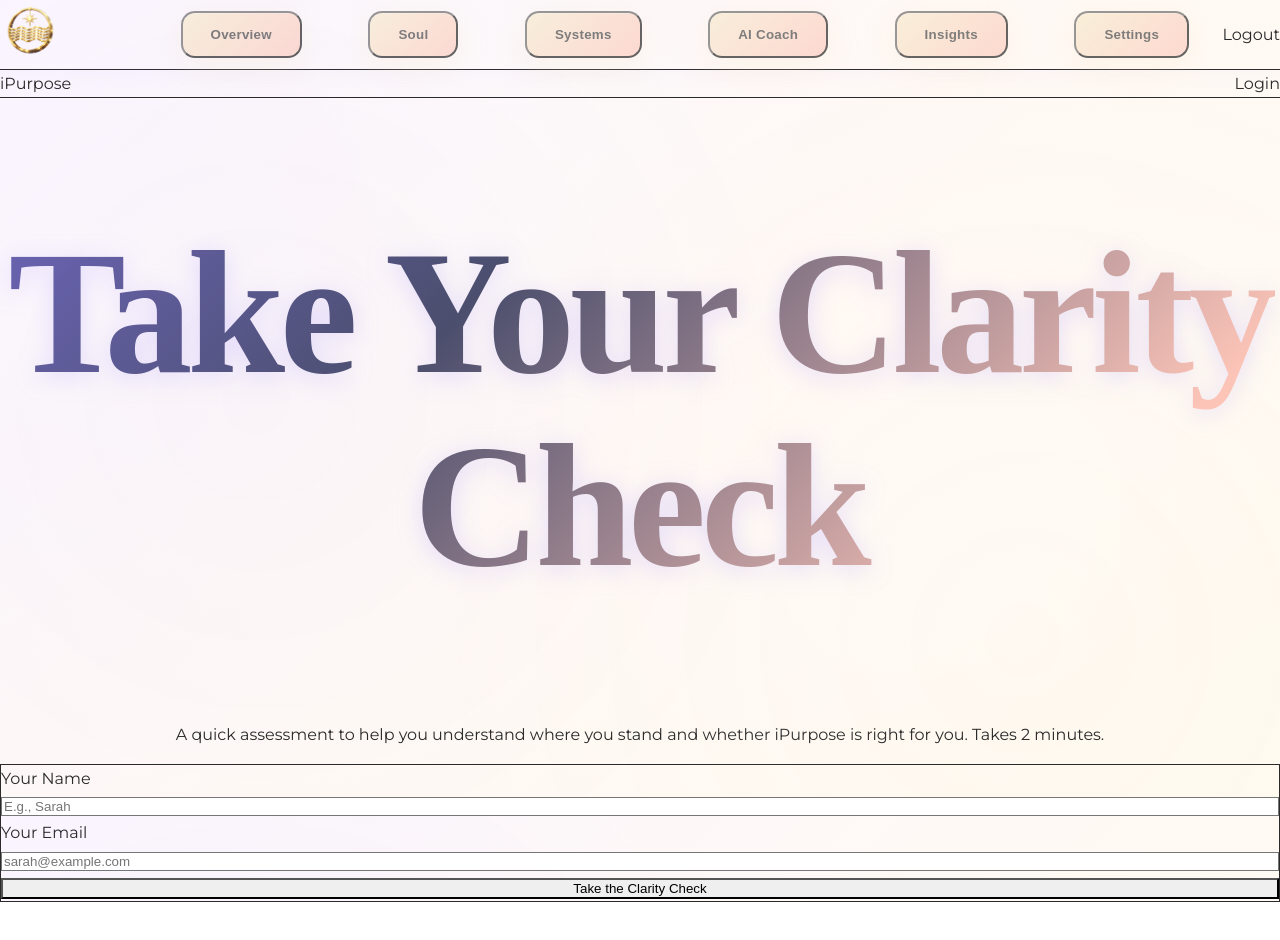
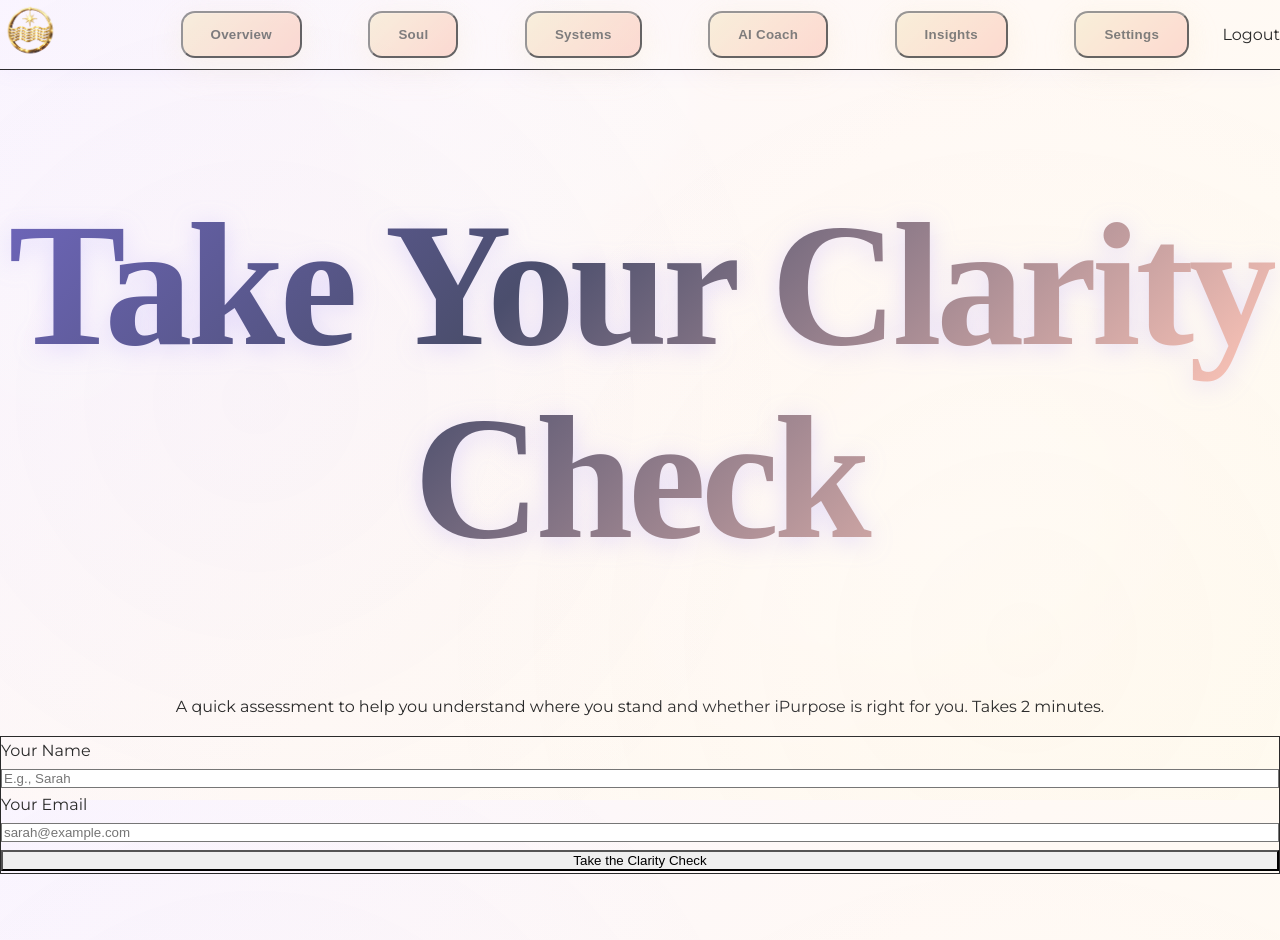
Before and after one commit to polishedaffairsllc-byte/ipurpose-next, a Next.js app: page /clarity-check in a window 1280 px wide. Shown: the top 940 px of the page. Before the commit the page ends 902 px from the top, so only its background shows below. Built offline with nearby package versions, Linux system fonts and the light colour scheme; no server answers; a web font is replaced by a local one.

Commit message:
refactor: remove navigation bar from clarity-check page

```diff
--- a/app/clarity-check/page.tsx
+++ b/app/clarity-check/page.tsx
@@ -44,20 +44,6 @@ export default function ClarityCheckPage() {
 
   return (
     <div className="min-h-screen bg-white">
-      {/* Navigation */}
-      <nav className="sticky top-0 z-20 bg-white/80 backdrop-blur-lg border-b border-lavenderViolet/10">
-        <div className="container mx-auto px-6 py-4 flex items-center justify-between">
-          <Link href="/" className="font-marcellus text-2xl text-warmCharcoal hover:opacity-80 transition-opacity">
-            iPurpose
-          </Link>
-          <div className="flex gap-4">
-            <Link href="/login" className="text-warmCharcoal hover:text-lavenderViolet transition-colors font-semibold">
-              Login
-            </Link>
-          </div>
-        </div>
-      </nav>
-
       {/* Main Content */}
       <div className="container max-w-2xl mx-auto px-6 py-20">
         {!submitted ? (
```
